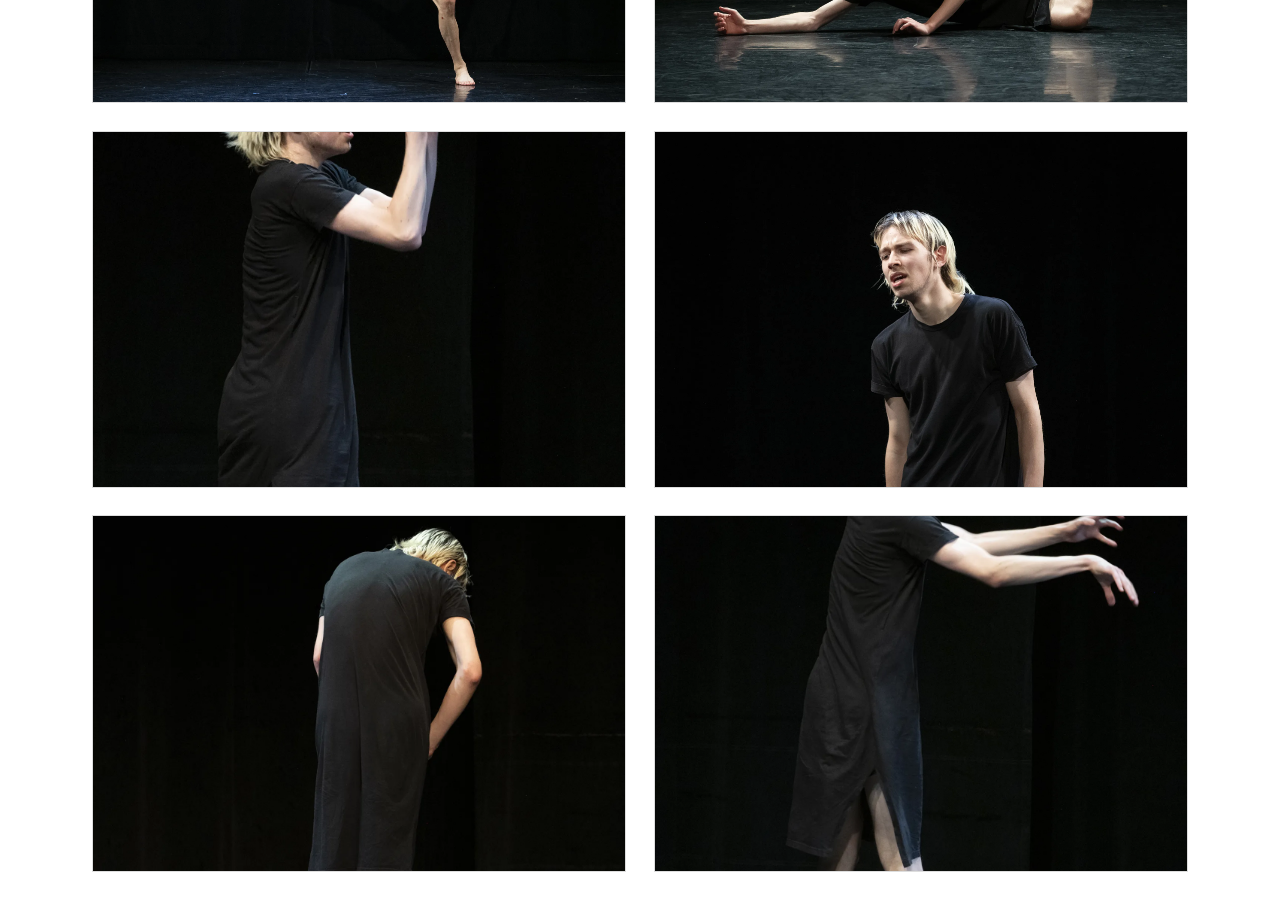
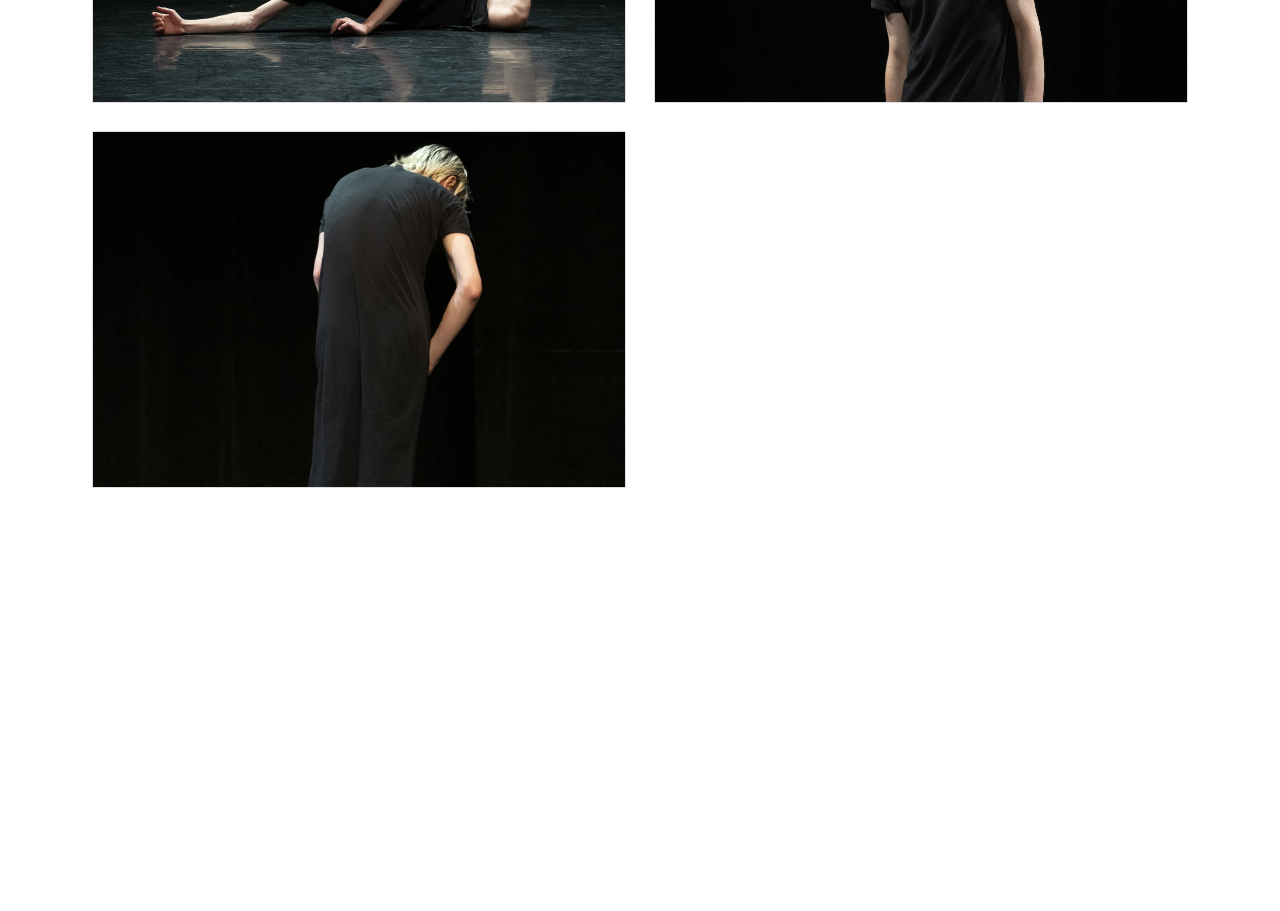
Before and after one commit to jonahmartensen/maybeitworks, an Eleventy site: page thelaughingdove.html in a window 1280 px wide. Shown: the part 2760-3671 px from the top of the page. After the commit the page ends 3368 px from the top, so only its background shows below. Built offline with nearby package versions, Linux system fonts and the light colour scheme; Eleventy itself is replaced by a stand-in of ours; files that its build step writes are made by us from their sources.

Commit message:
Update thelaughingdove.html

```diff
--- a/thelaughingdove.html
+++ b/thelaughingdove.html
@@ -5,14 +5,11 @@ galleryImages:
   - images/thelaughingdove/thelaughingdove3.webp
   - images/thelaughingdove/thelaughingdove4.webp
   - images/thelaughingdove/thelaughingdove5.webp
-  - images/thelaughingdove/thelaughingdove6.webp
   - images/thelaughingdove/thelaughingdove7.webp
   - images/thelaughingdove/thelaughingdove8.webp
   - images/thelaughingdove/thelaughingdove9.webp
-  - images/thelaughingdove/thelaughingdove10.webp
   - images/thelaughingdove/thelaughingdove11.webp
   - images/thelaughingdove/thelaughingdove12.webp
-  - images/thelaughingdove/thelaughingdove13.webp
 ---
 <!DOCTYPE html>
 <html>
```
